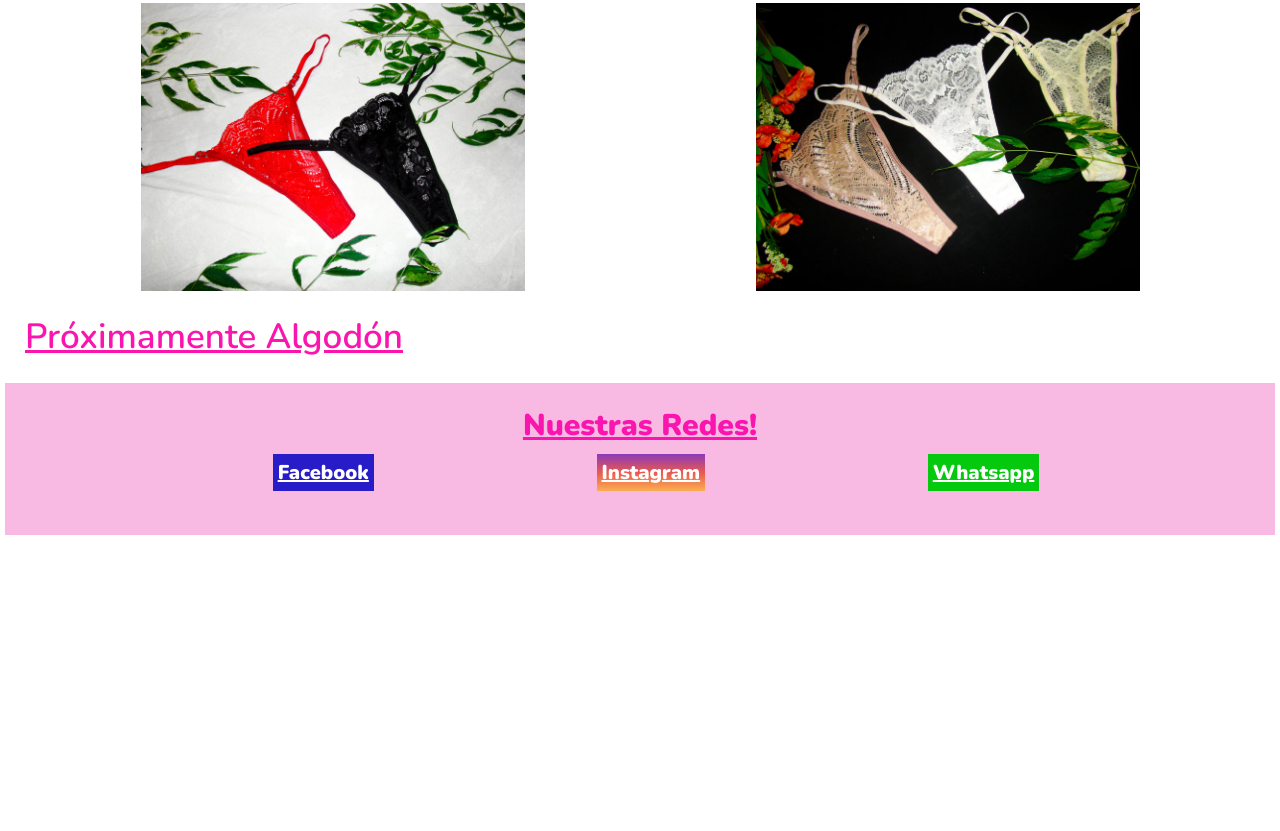
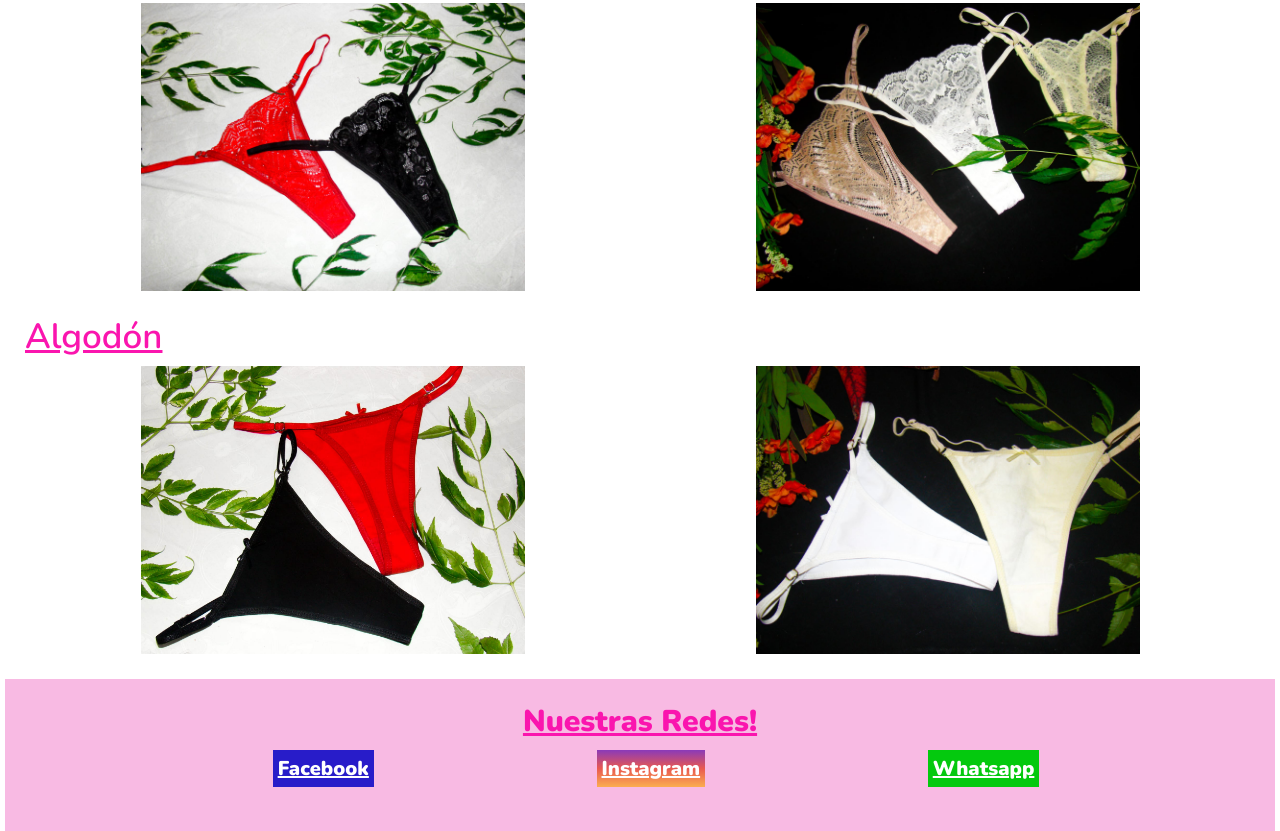
Before and after one commit to PabloPrando/RicharteLeonard, a website: page pages/bombachas.html in a window 1280 px wide. Shown: the part 463-1294 px from the top of the page. Before the commit the page ends 998 px from the top, so only its background shows below. Drawn offline with nearby package versions, Linux system fonts and the light colour scheme; a web font is replaced by a local one.

Commit message:
agregado less algodón

```diff
--- a/pages/bombachas.html
+++ b/pages/bombachas.html
@@ -87,7 +87,7 @@
                     Encaje
                 </h3>
 
-                <div class="flex-encaje">
+                <div class="flex-less">
                     <img src="../multimedia/images/less-1.jpeg" alt="Encaje Rojo/Negro">
                     <img src="../multimedia/images/less-2.jpeg" alt="Encaje Colores Claros">
                 </div>
@@ -96,8 +96,13 @@
 
             <div class="algodon">
                 <h3 class="tipo-less">
-                    Próximamente Algodón
+                    Algodón
                 </h3>
+
+                <div class="flex-less">
+                    <img src="../multimedia/images/less-algodon-1.jpeg" alt="Algodón Negro/Rojo">
+                    <img src="../multimedia/images/less-algodon-2.jpeg" alt="Algodón Blanco">
+                </div>
             </div>
 
         </section>
--- a/scss/_bombachas.scss
+++ b/scss/_bombachas.scss
@@ -25,7 +25,7 @@ main{
 
             }
 
-            .flex-encaje{
+            .flex-less{
                 display: flex;
                 flex-direction: row;
                 justify-content: space-around;
@@ -49,6 +49,17 @@ main{
                 text-decoration: underline;
 
             }
+
+            .flex-less{
+                display: flex;
+                flex-direction: row;
+                justify-content: space-around;
+
+                img{
+                    width: 30vw;
+                }
+
+            }
         }
     }
 }
```
Also changed, not shown: css/style.css, multimedia/images/less-algodon-1.jpeg (added), multimedia/images/less-algodon-2.jpeg (added).
